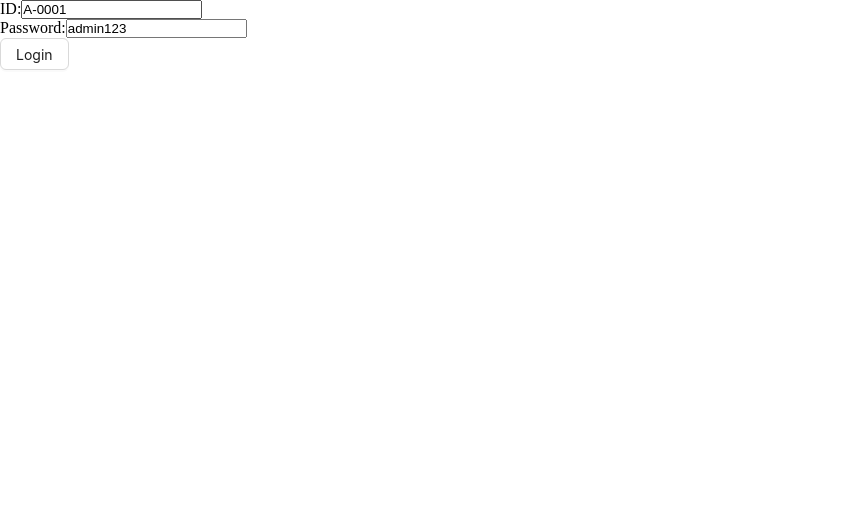
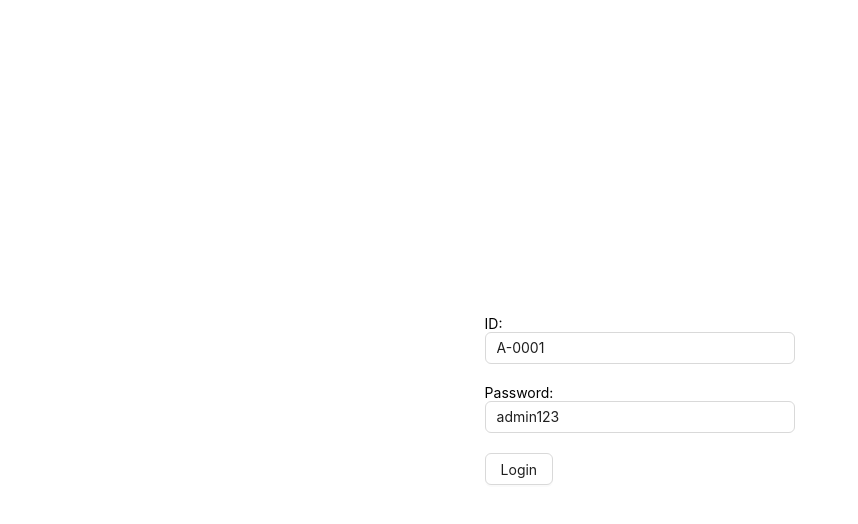
Before and after one commit to sorwartalukder/university-management, a React (Vite) app: page /login in a window 1280 px wide. Shown: the top 524 px of the page, without its empty margins (0-858 px from the left). Built offline with nearby package versions, Linux system fonts and the light colour scheme.

Commit message:
use form provider

```diff
--- /dev/null
+++ b/src/components/form/UMForm.tsx
@@ -0,0 +1,31 @@
+import { ReactNode } from "react";
+import {
+  FieldValues,
+  FormProvider,
+  SubmitHandler,
+  useForm,
+} from "react-hook-form";
+
+type TFormConfig = {
+  // eslint-disable-next-line @typescript-eslint/no-explicit-any
+  defaultValues?: Record<string, any>;
+};
+type TFormProps = {
+  onSubmit: SubmitHandler<FieldValues>;
+  children: ReactNode;
+} & TFormConfig;
+
+const UMForm = ({ onSubmit, children, defaultValues }: TFormProps) => {
+  const formConfig: TFormConfig = {};
+  if (defaultValues) {
+    formConfig["defaultValues"] = defaultValues;
+  }
+  const methods = useForm(formConfig);
+  return (
+    <FormProvider {...methods}>
+      <form onSubmit={methods.handleSubmit(onSubmit)}>{children}</form>
+    </FormProvider>
+  );
+};
+
+export default UMForm;
--- /dev/null
+++ b/src/components/form/UMInput.tsx
@@ -0,0 +1,21 @@
+import { Input } from "antd";
+import { Controller } from "react-hook-form";
+
+type TInputProps = {
+  type: string;
+  name: string;
+  label?: string;
+};
+const UMInput = ({ type = "text", name, label }: TInputProps) => {
+  return (
+    <div style={{ marginBottom: "20px" }}>
+      {label ?? null}
+      <Controller
+        name={name}
+        render={({ field }) => <Input type={type} id={name} {...field} />}
+      />
+    </div>
+  );
+};
+
+export default UMInput;
--- a/src/pages/Login.tsx
+++ b/src/pages/Login.tsx
@@ -1,24 +1,27 @@
-import { Button } from "antd";
-import { FieldValues, useForm } from "react-hook-form";
+import { Button, Row } from "antd";
+import { FieldValues } from "react-hook-form";
 import { useLoginMutation } from "../redux/features/auth/authApi";
 import { useAppDispatch } from "../redux/hooks";
 import { setUser, TUser } from "../redux/features/auth/authSlice";
 import { verifyToken } from "../utils/verifyToken";
 import { useNavigate } from "react-router-dom";
 import { toast } from "sonner";
+import UMForm from "../components/form/UMForm";
+import UMInput from "../components/form/UMInput";
 
 const Login = () => {
   const dispatch = useAppDispatch();
   const navigate = useNavigate();
-  const { register, handleSubmit } = useForm({
-    defaultValues: {
-      userId: "A-0001",
-      password: "admin123",
-    },
-  });
+
+  const defaultValues = {
+    userId: "A-0001",
+    password: "admin123",
+  };
   const [login] = useLoginMutation();
 
   const onSubmit = async (data: FieldValues) => {
+    console.log(data);
+
     const toastId = toast.loading("Logging in");
     try {
       const userInfo = {
@@ -43,17 +46,13 @@ const Login = () => {
     }
   };
   return (
-    <form onSubmit={handleSubmit(onSubmit)}>
-      <div>
-        <label htmlFor="id">ID:</label>
-        <input type="text" {...register("userId")} id="id" />
-      </div>
-      <div>
-        <label htmlFor="password">Password:</label>
-        <input type="text" {...register("password")} id="password" />
-      </div>
-      <Button htmlType="submit">Login</Button>
-    </form>
+    <Row justify={"center"} align={"middle"} style={{ height: "100vh" }}>
+      <UMForm onSubmit={onSubmit} defaultValues={defaultValues}>
+        <UMInput type="text" name="userId" label={"ID:"} />
+        <UMInput type="text" name="password" label={"Password:"} />
+        <Button htmlType="submit">Login</Button>
+      </UMForm>
+    </Row>
   );
 };
 
```
